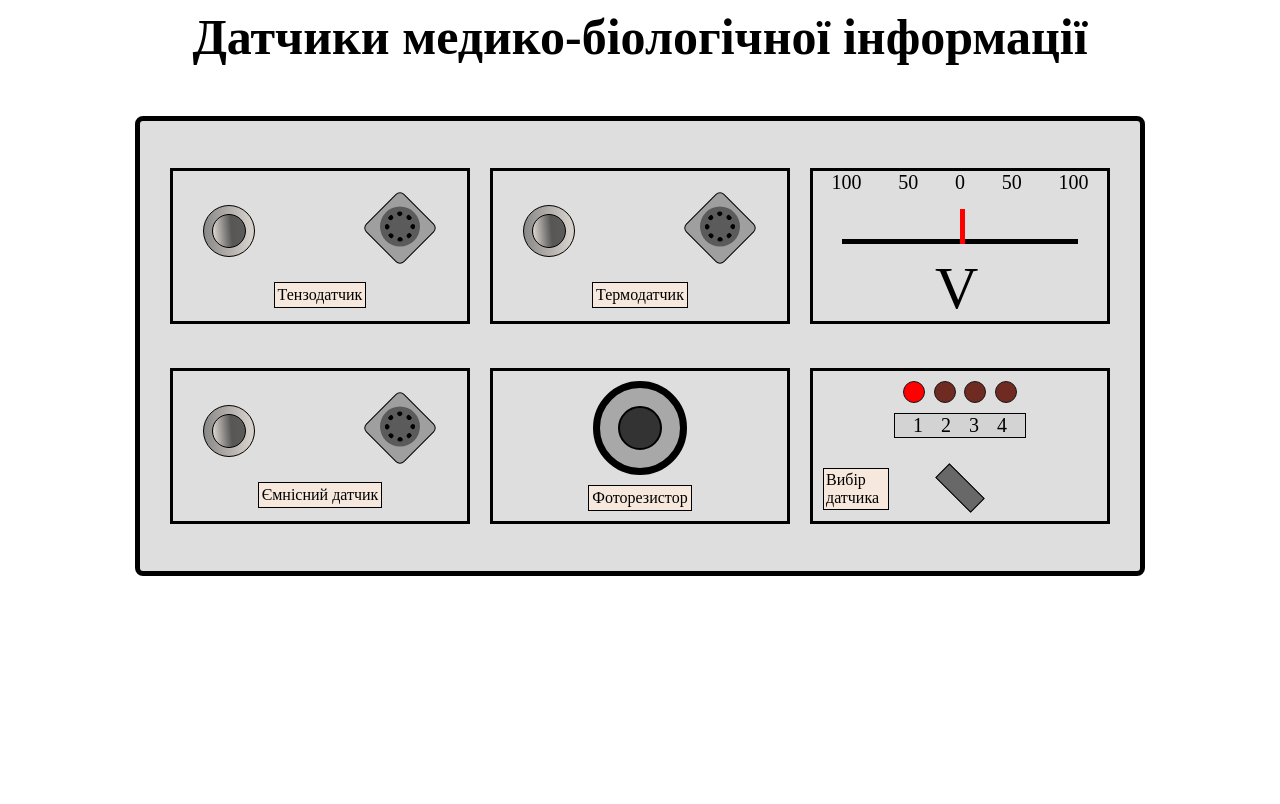
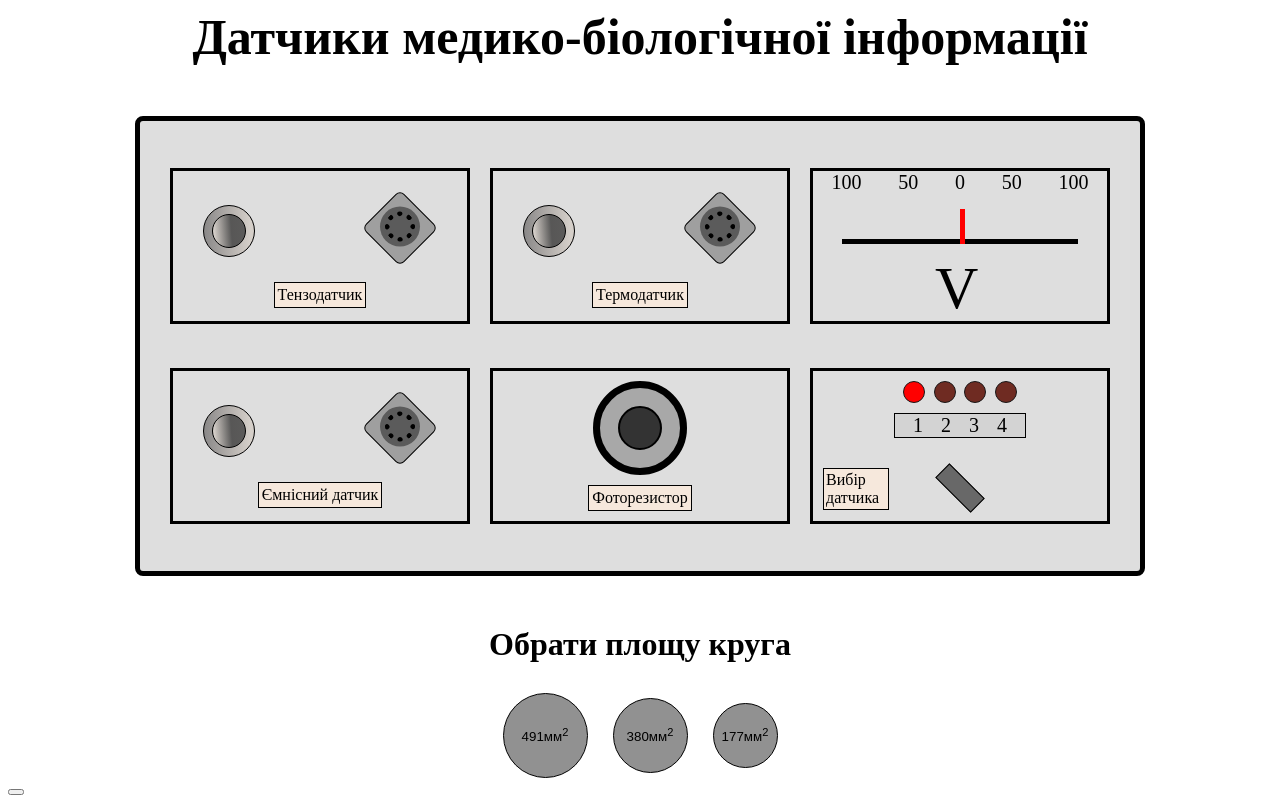
Before and after one commit to YVerba/labaratory, a React (Vite) app: page / in a window 1280 px wide. Built offline with nearby package versions, Linux system fonts and the light colour scheme; the HTML template or start-up script is replaced by a standard one.

Commit message:
added opportunity to choose circle

```diff
--- /dev/null
+++ b/src/components/circles/Circles.module.scss
@@ -0,0 +1,68 @@
+.wrapper {
+  display: flex;
+  justify-content: center;
+  align-items: center;
+  gap: 25px;
+}
+
+.title {
+  margin: 0 auto 30px;
+  width: max-content;
+}
+
+.circleBig {
+  height: 85px;
+  width: 85px;
+  border-radius: 50%;
+  background-color: #919191;
+  align-content: center;
+  flex-wrap: wrap;
+  align-items: stretch;
+  justify-content: center;
+  border: 1px solid black;
+  cursor: pointer;
+}
+
+.circleMedium {
+  height: 75px;
+  width: 75px;
+  border-radius: 50%;
+  background-color: #919191;
+  align-content: center;
+  flex-wrap: wrap;
+  align-items: stretch;
+  justify-content: center;
+  border: 1px solid black;
+  cursor: pointer;
+}
+
+.circleSmall {
+  height: 65px;
+  width: 65px;
+  border-radius: 50%;
+  background-color: #919191;
+  align-content: center;
+  flex-wrap: wrap;
+  align-items: stretch;
+  justify-content: center;
+  border: 1px solid black;
+  cursor: pointer;
+}
+
+.selectedCircle .circleBig {
+  position: absolute;
+  top: 386px;
+  left: 590px;
+}
+
+.selectedCircle .circleMedium {
+  position: absolute;
+  top: 391px;
+  left: 594px;
+}
+
+.selectedCircle .circleSmall {
+  position: absolute;
+  top: 395px;
+  left: 600px;
+}
--- /dev/null
+++ b/src/components/circles/Circles.tsx
@@ -0,0 +1,49 @@
+import { useState } from 'react';
+import styles from './Circles.module.scss';
+
+
+
+export const Circles = () => {
+    const [selectedCircle, setSelectedCircle] = useState('');
+
+    const handleButtonClick = (size: string) => {
+        setSelectedCircle(size);
+    };
+
+    const renderSelectedCircle = () => {
+        return (
+            <div className={styles.selectedCircle}>
+                <button className={styles[selectedCircle]}>{selectedCircle}</button>
+            </div>
+        );
+    };
+
+    return (
+        <div>
+            <h1 className={styles.title}>Обрати площу круга</h1>
+
+            <div className={styles.wrapper}>
+                <button
+                    className={styles.circleBig}
+                    onClick={() => handleButtonClick('circleBig')}
+                >
+                    491мм<sup>2</sup>
+                </button>
+                <button
+                    className={styles.circleMedium}
+                    onClick={() => handleButtonClick('circleMedium')}
+                >
+                    380мм<sup>2</sup>
+                </button>
+                <button
+                    className={styles.circleSmall}
+                    onClick={() => handleButtonClick('circleSmall')}
+                >
+                    177мм<sup>2</sup>
+                </button>
+            </div>
+
+            {renderSelectedCircle()}
+        </div>
+    );
+};
--- a/src/page/Main.tsx
+++ b/src/page/Main.tsx
@@ -3,13 +3,13 @@ import { Voltmeter } from "../components/voltmeter/Voltmeter.tsx";
 import { RadioBtn } from "../components/radioBtn/RadioBtn.tsx";
 import { Photoresistor } from "../components/photoresistor/Photoresistor.tsx";
 import { Sensor } from "../components/sensor/Sensor.tsx";
+import { Circles } from "../components/circles/Circles.tsx";
 
 export const Main = () => {
     return (
         <div>
             <h1 className={styles.title}>Датчики медико-біологічної інформації</h1>
             <div className={styles.main}>
-
                 <div className={styles.sensor}>
                     <Sensor text={'Тензодатчик'} />
                 </div>
@@ -28,8 +28,10 @@ export const Main = () => {
                 <div className={styles.sensor}>
                     <RadioBtn />
                 </div>
+            </div>
 
-            </div>
+            <Circles />
+
         </div>
     )
 }
```
